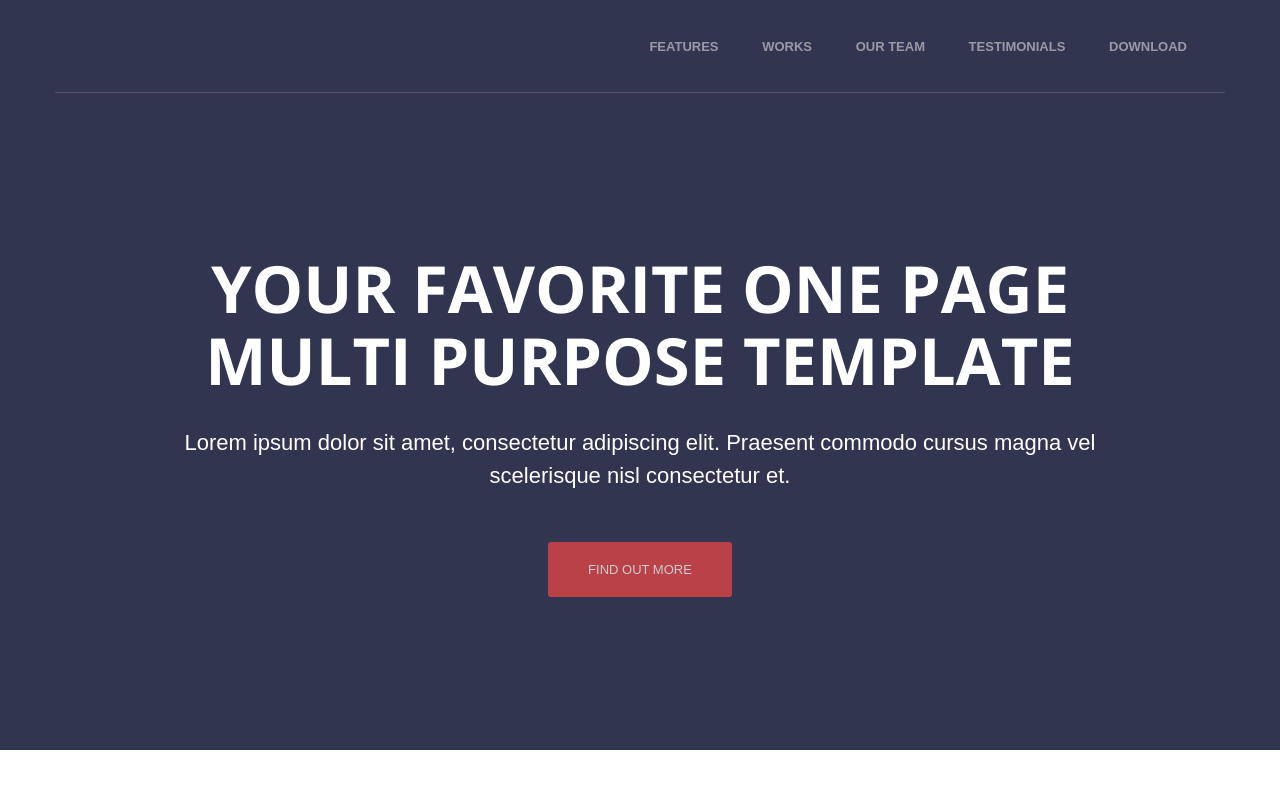
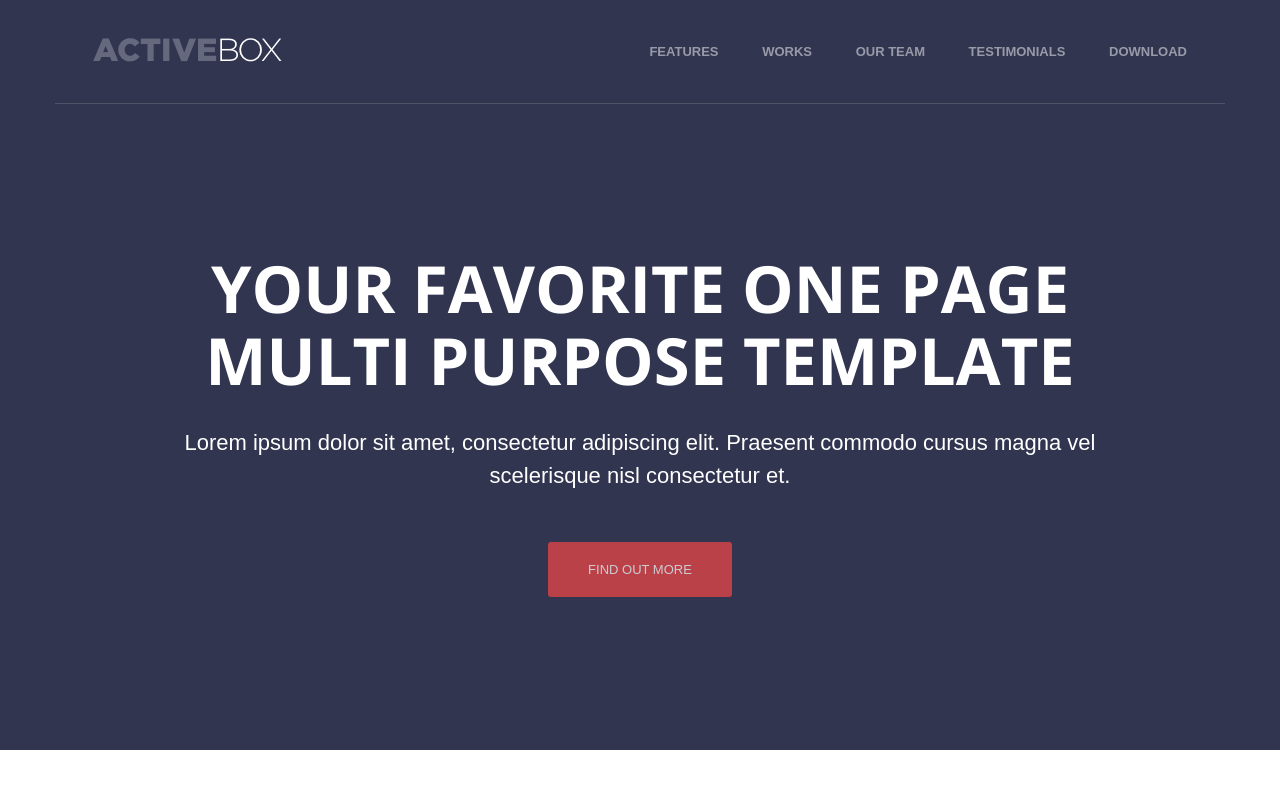
Before and after one commit to sem1103/activebox, a plain HTML site: page index.html in a window 1280 px wide. Drawn offline with nearby package versions, Linux system fonts and the light colour scheme.

Commit message:
Update index.html

```diff
--- a/index.html
+++ b/index.html
@@ -12,7 +12,7 @@
           <div class="container">
              <div class="header__inner">
              <div class="header__logo">
-                 <img src="img/ActiveBox.png.png" alt=""></div>
+                 <img src="ActiveBox.png.png" alt=""></div>
 
 
              <nav class="nav">
```
